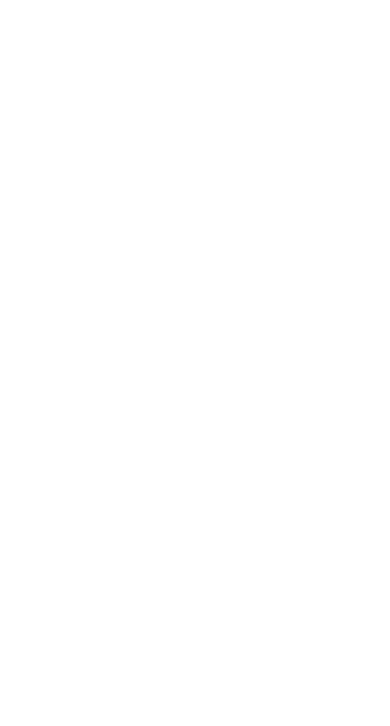
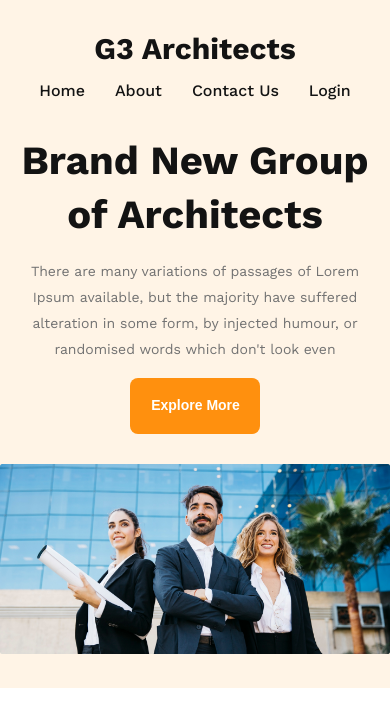
Before and after one commit to mehedi-00/assignment-02, a plain HTML site: page index.html in a window 390 px wide. Drawn offline with nearby package versions, Linux system fonts and the light colour scheme.

Commit message:
header part added

```diff
--- a/css/style.css
+++ b/css/style.css
@@ -1,39 +1,178 @@
 /* google fonts link */
 @import url('https://fonts.googleapis.com/css2?family=Work+Sans:wght@400;500;600;700&display=swap');
+
 /* utilites */
-:root{
+:root {
+    --white: #fff;
+    --dark: #131313;
+    --light-gray: #727272;
+    --yallow: #FF900E;
+    --header-bg-color: rgba(255, 144, 14, 0.1);
+}
 
-}
 /* common classes */
-*{
+* {
     margin: 0;
     padding: 0;
     outline: 0;
     box-sizing: border-box;
 }
-a{
+
+a {
     text-decoration: none;
 }
-ul,ol{
+
+ul,
+ol {
     list-style-type: none;
 }
-body{
+
+body {
     font-family: 'Work Sans', sans-serif;
     font-weight: 400;
 }
-.container{
-    width: 1140px;
+
+.container {
+    width: 100%;
+    max-width: 1140px;
     margin: 0 auto;
 }
-.row{
+
+.row {
     display: flex;
 }
-.justify-center{
+
+.justify-center {
     justify-content: center;
 }
-.justify-between{
+
+.justify-between {
     justify-content: space-between;
 }
-.align-center{
+
+.align-center {
     align-items: center;
 }
+
+img {
+    width: 100%;
+    height: 100%;
+}
+
+.btn-primary {
+    padding: 21px 24px 20px 25px;
+    background-color: var(--yallow);
+    border: none;
+    font-weight: 600;
+    font-size: 20px;
+    line-height: 23px;
+    color: var(--white);
+    border-radius: 8px;
+    -webkit-border-radius: 8px;
+    cursor: pointer;
+}
+
+/* header styles starts */
+#header {
+    padding: 50px 0;
+    background-color: var(--header-bg-color);
+}
+
+/* nav styles here */
+.logo a {
+    color: var(--dark);
+    font-weight: 700;
+    font-size: 45px;
+    line-height: 53px;
+}
+
+.nav ul {
+    gap: 70px;
+}
+
+.nav ul li>a {
+    color: var(--dark);
+    font-weight: 500;
+    font-size: 18px;
+    line-height: 26px;
+}
+
+/* banner styles here */
+.banner {
+    margin-top: 100px;
+    flex-direction: column;
+    gap: 50px;
+}
+
+.banner-info {
+    width: 862px;
+    text-align: center;
+}
+
+.banner-title {
+    font-weight: 700;
+    font-size: 64px;
+    line-height: 75px;
+    color: var(--dark);
+}
+
+.banner-description {
+    font-size: 16px;
+    line-height: 26px;
+    color: var(--light-gray);
+    margin: 30px 0;
+}
+
+
+/* header styles ends */
+
+
+/*==================
+ responsive part here
+====================*/
+/* mobile device styles here */
+@media only screen and (max-width:576px) {
+    /* common */
+    .btn-primary {
+        padding: 16px 20px 17px 21px;
+        font-size: 14px;
+    }
+    /* header  */
+    #header {
+        padding: 30px 0;
+    }
+
+    /* nav */
+    .nav.row {
+        flex-direction: column;
+        gap: 10px;
+    }
+
+    .logo a {
+        font-size: 30px;
+        line-height: 38px;
+    }
+
+    .nav ul {
+        gap: 30px;
+    }
+
+    .nav ul li>a {
+        font-size: 16px;
+    }
+
+    /* banner */
+    .banner {
+        margin-top: 30px;
+        gap: 30px;
+    }
+
+    .banner-title {
+        font-size: 40px;
+        line-height: 54px;
+    }
+    .banner-description {
+        font-size: 14px;
+        margin: 16px 10px;
+    }
+}
--- a/index.html
+++ b/index.html
@@ -1,5 +1,6 @@
 <!DOCTYPE html>
 <html lang="en">
+
 <head>
     <meta charset="UTF-8">
     <meta http-equiv="X-UA-Compatible" content="IE=edge">
@@ -8,7 +9,55 @@
     <!-- stylesheet -->
     <link rel="stylesheet" href="./css/style.css">
 </head>
+
 <body>
+    <!-- header starts -->
+    <header id="header">
+        <div class="container">
+            <!-- nav part here -->
+            <nav class="nav row justify-between align-center">
+                <div class="logo">
+                    <a href="#">G3 Architects</a>
+                </div>
+                <div class="menu">
+                    <ul class="row">
+                        <li><a href="#">Home</a></li>
+                        <li><a href="#">About</a></li>
+                        <li><a href="#">Contact Us</a></li>
+                        <li><a href="#">Login</a></li>
+                    </ul>
+                </div>
+            </nav>
+            <!-- banner part here -->
+            <div class="banner row">
+                <div class="banner-ditail row justify-center">
+                    <div class="banner-info">
+                        <h2 class="banner-title">
+                            Brand New
+                            Group of Architects
+                        </h2>
+                        <p class="banner-description">
+                            There are many variations of passages of Lorem Ipsum available, but the majority have suffered
+                            alteration in some form, by injected humour, or randomised words which don't look even
+                        </p>
+                        <button class="btn-primary">
+                            Explore More
+                        </button>
+                    </div>
+                </div>
+                <div class="banner-thumbnail">
+                    <img src="./images/banner.png" alt="">
+                </div>
+            </div>
+        </div>
+    </header>
+    <!-- header ends -->
+    <!-- main starts -->
+    <main id="main"></main>
+    <!-- main ends -->
+    <!-- footer starts -->
+    <footer id="footer"></footer>
+    <!-- footer ends -->
+</body>
 
-</body>
 </html>
```
